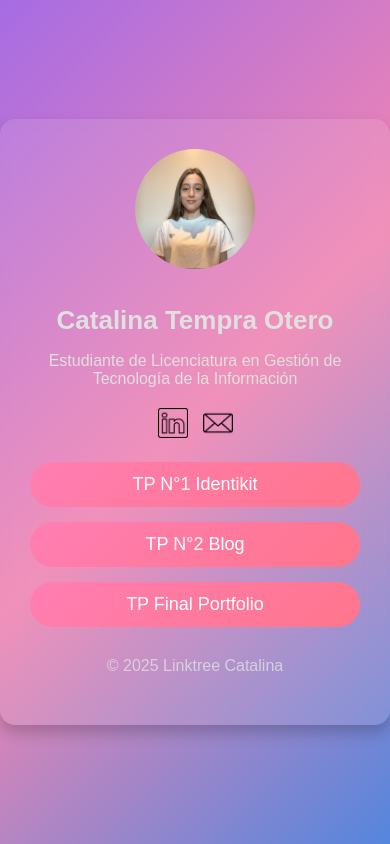
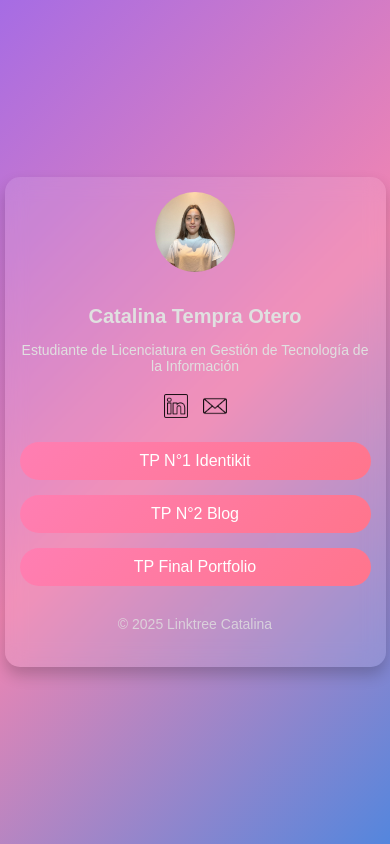
Before and after one commit to catalina-to24/LinktreeCata, a plain HTML site: page index.html in a window 390 px wide. Drawn offline with Linux system fonts and the light colour scheme.

Commit message:
diseño responsive

```diff
--- a/styles.css
+++ b/styles.css
@@ -86,3 +86,34 @@ footer {
     color: #e0e0e0;
     opacity: 0.8;
 }
+
+
+@media (max-width: 600px) {
+    .linktree-container {
+        padding: 15px;
+        max-width: 98%;
+    }
+
+    .profile-picture {
+        width: 80px;
+        height: 80px;
+    }
+
+    .username {
+        font-size: 20px;
+    }
+
+    p {
+        font-size: 14px;
+    }
+
+    .link {
+        font-size: 16px;
+        padding: 10px 10px;
+    }
+
+    .icon {
+        width: 24px;
+        height: 24px;
+    }
+}
```
